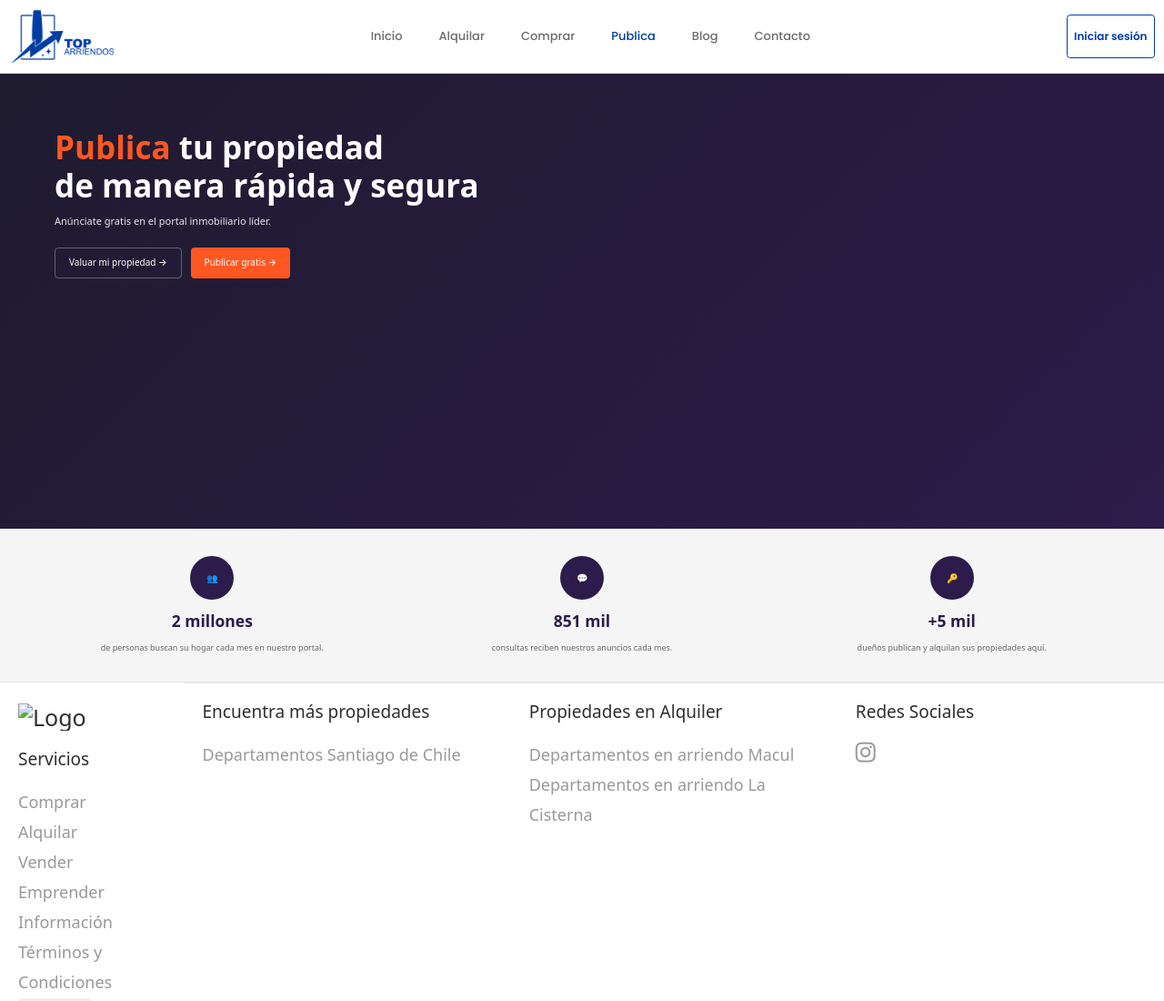
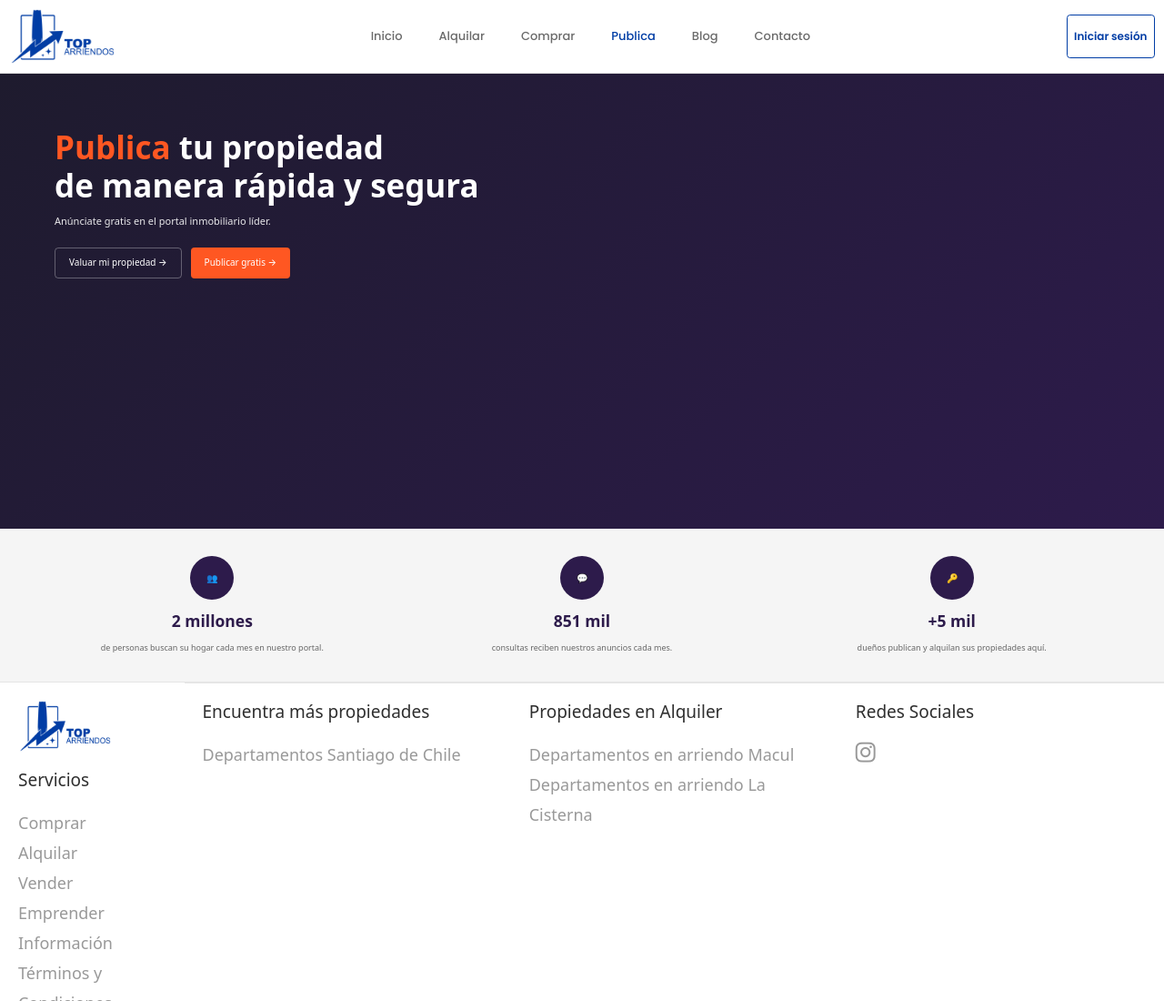
Before and after one commit to frodzeketh/inmobiliariacl, a plain HTML site: page pages/publica.html in a window 1280 px wide. Shown: the top 1100 px of the page at 91% size. Drawn offline with nearby package versions, Linux system fonts and the light colour scheme; files whose address does not match are found by name.

Commit message:
pagina-semi-lista

```diff
--- a/css/style.css
+++ b/css/style.css
@@ -35,7 +35,7 @@ a {
 
 
 
-/* General Styles for Navbar */
+/* Navbar */
 .custom-navbar {
   display: flex;
   justify-content: space-between;
@@ -203,7 +203,7 @@ a {
 
 
 
-
+/* Navbar LOGO*/
 
 .nav-logo{
   width: 150px; /* Ajusta el tamaño del logo */
--- a/pages/publica.html
+++ b/pages/publica.html
@@ -322,7 +322,7 @@
 <footer class="footer">
     <div class="footer__addr">
         <h1 class="footer__logo">
-            <img src="../img/logo-footer" alt="Logo" class="logo-footer">
+            <img src="../img/logo-footer.png" alt="Logo" class="logo-footer">
         </h1>
 
         <h2 class="nav__title">Servicios</h2>
```
Also changed, not shown: pages/alquileres.html (+1 -0 lines).
